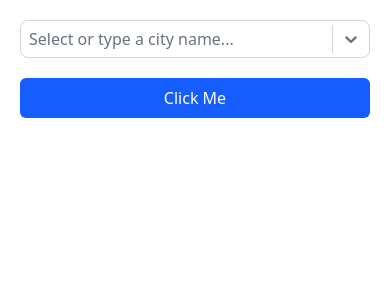
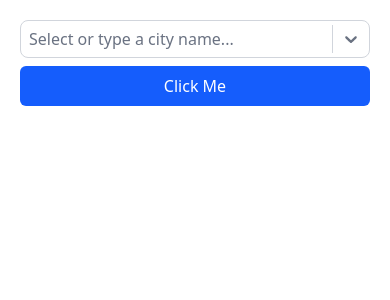
Before and after one commit to tomwinskell/rtk-weather, a Next.js app: page / in a window 390 px wide. Shown: the top 300 px of the page. Built offline with nearby package versions, Linux system fonts and the light colour scheme.

Commit message:
Styling tweaks, validation for submission with empty field.

```diff
--- a/src/app/helpers/toChartData.ts
+++ b/src/app/helpers/toChartData.ts
@@ -2,7 +2,7 @@ import { ForecastObject } from '@/lib/slices/weather';
 
 type weatherParams = 'temp' | 'pressure' | 'humidity';
 
-const pushToArray = <T>(array: T[], element: T): T[] => [...array, element];
+export const pushToArray = <T>(array: T[], element: T): T[] => [...array, element];
 
 export const toChartData = (
   weather: ForecastObject[],
--- a/src/app/layout.tsx
+++ b/src/app/layout.tsx
@@ -26,7 +26,7 @@ export default function RootLayout({
   return (
     <html lang="en">
       <body
-        className={`${geistSans.variable} ${geistMono.variable} antialiase md:h-screen md:flex md:items-center md:justify-center md:bg-cyan-600`}
+        className={`${geistSans.variable} ${geistMono.variable} antialiase md:h-screen flex items-center justify-center md:bg-cyan-600`}
       >
         <StoreProvider>{children}</StoreProvider>
       </body>
--- a/src/app/page.tsx
+++ b/src/app/page.tsx
@@ -4,7 +4,7 @@ import { Form } from './ui/form/Form';
 
 export default function Home() {
   return (
-    <div className="w-full md:w-4xl md:rounded-2xl md:shadow-xl bg-white p-5">
+    <div className="w-full md:w-4xl md:rounded-2xl md:shadow-xl bg-white p-5 max-w-[400px] md:max-w-none">
       <Form />
       <Weather />
     </div>
--- a/src/app/ui/Weather.tsx
+++ b/src/app/ui/Weather.tsx
@@ -9,10 +9,13 @@ export const Weather = (): React.JSX.Element => {
 
   return (
     <>
-      {weather.slice().reverse().map((location: LocationObject) => (
+      {weather
+        .slice()
+        .reverse()
+        .map((location: LocationObject) => (
           <div
             key={uuidv4()}
-          className="mb-5 border border-slate-300 rounded-2xl shadow-xl p-5"
+            className="mt-5 border border-slate-300 rounded-2xl shadow-xl p-5"
           >
             <div className="text-center font-bold flex justify-center items-center text-xl mb-5">
               {location.city}
--- a/src/app/ui/form/Form.tsx
+++ b/src/app/ui/form/Form.tsx
@@ -11,25 +11,53 @@ export const Form = (): React.JSX.Element => {
   const [cities, setCities] = useState<Cities[]>([]);
   const dispatch = useAppDispatch();
   const [selectedCity, setSelectedCity] = useState('');
+  const [error, setError] = useState<string | null>(null);
+
+  const handleSubmit = (e: React.FormEvent) => {
+    e.preventDefault();
+    if (selectedCity !== '') {
+      dispatch(fetchWeather(selectedCity));
+    } else {
+      setError('Valid city is required.');
+    }
+  };
 
   useEffect(() => {
     setCities(citiesData);
   }, []);
 
   return (
-    <div className="mb-5">
+    <div className="">
       {cities.length === 0 ? (
         <p>Loading...</p>
       ) : (
-        <div className="flex flex-col md:flex-row gap-5">
-          <SelectField options={cities} handleSelect={setSelectedCity}/>
-          <button
-            onClick={() => dispatch(fetchWeather(selectedCity))}
-            className="bg-blue-600 text-white rounded-md px-5 py-2 md:py-0 text-nowrap"
-          >
-            Click Me
-          </button>
-        </div>
+        <form onSubmit={handleSubmit} className=''>
+          <div className="flex flex-col md:flex-row md:gap-5">
+
+              <SelectField
+                options={cities}
+                handleSelect={(value: string) => {
+                  setSelectedCity(value);
+                  setError('');
+                }}
+                error={error}
+              />
+              {error && (
+                <p className="text-sm text-pink-600 block md:hidden">{error}</p>
+              )}
+
+
+            <button
+              type="submit"
+              className="bg-blue-600 text-white rounded-md px-5 py-2 md:py-0 text-nowrap mt-2 md:mt-0"
+            >
+              Click Me
+            </button>
+          </div>
+          {error && (
+            <p className="text-sm text-pink-600 hidden md:block">{error}</p>
+          )}
+        </form>
       )}
     </div>
   );
--- a/src/app/ui/form/SelectField.tsx
+++ b/src/app/ui/form/SelectField.tsx
@@ -5,13 +5,18 @@ import { Cities } from './Form';
 export const SelectField = ({
   options,
   handleSelect,
+  error,
 }: {
   options: Cities[];
   handleSelect: (value: string) => void;
+  error: string | null;
 }): React.JSX.Element => {
   const controlStyles = {
-    base: 'border rounded-lg bg-white hover:cursor-pointer',
-    focus: 'border-primary-600 ring-1 ring-primary-500',
+    base: clsx(
+      'border rounded-lg bg-white hover:cursor-pointer',
+      error && 'border-pink-600'
+    ),
+    focus: 'border-blue-600',
     nonFocus: 'border-gray-300 hover:border-gray-400',
   };
   const placeholderStyles = 'text-gray-500 pl-1 py-0.5';
@@ -34,23 +39,24 @@ export const SelectField = ({
   const optionStyles = {
     base: 'hover:cursor-pointer px-3 py-2 rounded',
     focus: 'bg-gray-100 active:bg-gray-200',
-    selected:
-      "after:ml-2 after:text-green-500 text-gray-500",
+    selected: 'after:ml-2 after:text-green-500 text-gray-500',
   };
   const noOptionsMessageStyles =
     'text-gray-500 p-2 bg-gray-50 border border-dashed border-gray-200 rounded-sm';
 
   return (
     <Select
-    className='w-full'
+      className="w-full"
       name="city"
       placeholder="Select or type a city name..."
       options={options}
       isClearable={true}
       isSearchable={true}
-      onChange={(event) => {
-        if (event) {
-          handleSelect(event.value);
+      onChange={(selected) => {
+        if (selected === null) {
+          handleSelect('');
+        } else {
+          handleSelect(selected.value);
         }
       }}
       unstyled
```
Lines whose indentation alone changed are shown as unchanged.
